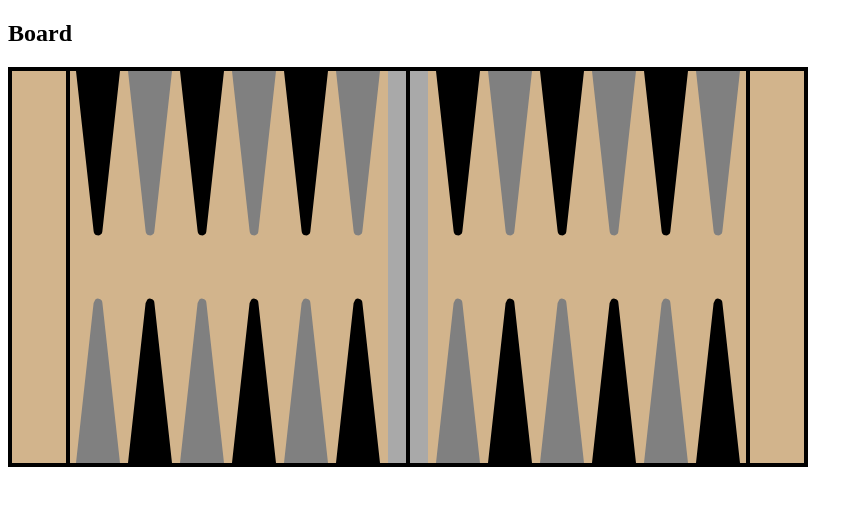
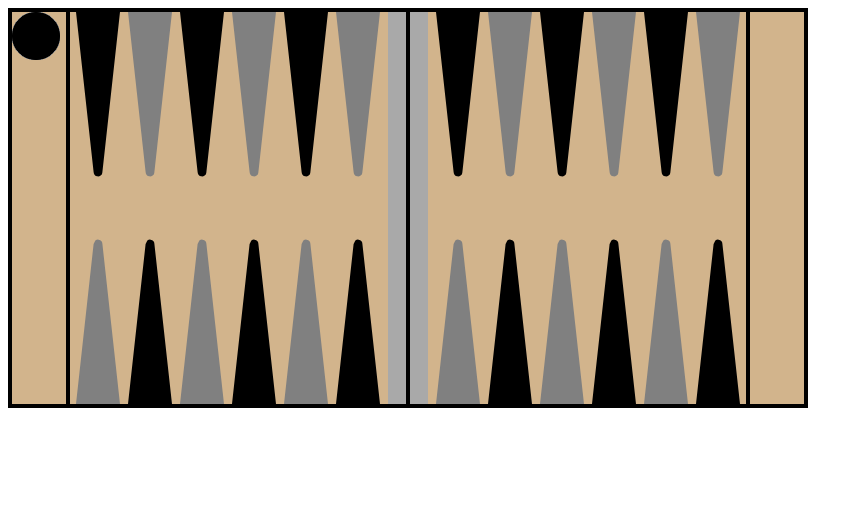
Before and after one commit to JoshMLeslie/ang-backgammon, an Angular app: page / in a window 1280 px wide. Shown: the top 506 px of the page, without its empty margins (0-863 px from the left). Built offline with nearby package versions, Linux system fonts and the light colour scheme.

Commit message:
stub out chits

```diff
--- a/src/app/app.module.ts
+++ b/src/app/app.module.ts
@@ -3,11 +3,13 @@ import { BrowserModule } from '@angular/platform-browser';
 
 import { AppComponent } from './app.component';
 import { BoardComponent } from './board/board.component';
+import { ChitsComponent } from './chits/chits.component';
 
 @NgModule({
   declarations: [
     AppComponent,
-    BoardComponent
+    BoardComponent,
+    ChitsComponent
   ],
   imports: [
     BrowserModule
--- a/src/app/board/board.component.html
+++ b/src/app/board/board.component.html
@@ -1,2 +1,4 @@
-<h2>Board</h2>
-<canvas #board id="board">Your browser does not support this app</canvas>
+<div id="board-container">
+	<canvas #board id="board">Your browser does not support this app</canvas>
+	<app-chits [ctx]="ctx"></app-chits>
+</div>
--- a/src/app/board/board.component.scss
+++ b/src/app/board/board.component.scss
@@ -0,0 +1,5 @@
+#board-container {
+	position: relative;
+	height: 400px;
+	width: 800px;
+}
--- a/src/app/board/board.component.ts
+++ b/src/app/board/board.component.ts
@@ -1,4 +1,4 @@
-import { AfterViewInit, Component, ElementRef, ViewChild } from '@angular/core';
+import { Component, ElementRef, OnInit, ViewChild } from '@angular/core';
 import {
   BOARD_HEIGHT,
   BOARD_WIDTH,
@@ -16,7 +16,7 @@ import {
   templateUrl: './board.component.html',
   styleUrls: ['./board.component.scss'],
 })
-export class BoardComponent implements AfterViewInit {
+export class BoardComponent implements OnInit {
   @ViewChild('board', { static: true })
   set board(el: ElementRef<HTMLCanvasElement>) {
     this._board = el?.nativeElement;
@@ -26,7 +26,9 @@ export class BoardComponent implements AfterViewInit {
   }
   private _board!: HTMLCanvasElement;
 
-  ngAfterViewInit() {
+  ctx?: CanvasRenderingContext2D;
+
+  ngOnInit() {
     const ctx = this.board?.getContext('2d', {
       alpha: false,
       willReadFrequently: false,
@@ -36,6 +38,8 @@ export class BoardComponent implements AfterViewInit {
       console.error("Couldn't grab canvas context");
       return;
     }
+
+    this.ctx = ctx;
 
     this.board.height = BOARD_HEIGHT;
     this.board.width = BOARD_WIDTH;
--- /dev/null
+++ b/src/app/chits/chits.component.html
@@ -0,0 +1,12 @@
+<div id="chit-container">
+	<ng-container *ngFor="let chitZone of chits; index as z;">
+		<ng-container *ngFor="let chitColumn of chitZone | keyvalue; index as c;">
+			<div *ngFor="let chit of [].constructor(chitColumn.value.count); index as i;"
+				[ngClass]="['chit', chitColumn.value.player]"
+				[id]="z+'-'+c+'-'+i"
+				(click)="chitClick($event, z+'-'+c+'-'+i)">
+			</div>
+			<!-- replace div w/ something like <app-chit-column [column]="chitColumn.value" ... />... -->
+		</ng-container>
+	</ng-container>
+</div>
--- /dev/null
+++ b/src/app/chits/chits.component.scss
@@ -0,0 +1,26 @@
+#chit-container {
+	position: absolute;
+	top: 4px;
+	right: 4px;
+	bottom: 4px;
+	left: 4px;
+	pointer-events: none;
+
+	* {
+		pointer-events: all;
+	}
+}
+
+.chit {
+	height: 3rem;
+	width: 3rem;
+	position: absolute;
+	border-radius: 50%;
+}
+
+.chit.black {
+	background-color: black;
+}
+.chit.white {
+	background-color: white;
+}
--- /dev/null
+++ b/src/app/chits/chits.component.ts
@@ -0,0 +1,24 @@
+import { Component, Input, OnInit } from '@angular/core';
+import { CHIT_MAP_DEFAULT } from './chits.const';
+
+@Component({
+  selector: 'app-chits',
+  templateUrl: './chits.component.html',
+  styleUrls: ['./chits.component.scss']
+})
+export class ChitsComponent implements OnInit {
+  @Input() ctx? : CanvasRenderingContext2D;
+  chits = CHIT_MAP_DEFAULT;
+
+  chitClick(e: any, i: string) {
+    console.log("foo", e, i)
+  }
+
+  ngOnInit() {
+    if (!this.ctx) {
+      throw Error("canvas ctx not present in chits");
+    }
+
+
+  }
+}
--- /dev/null
+++ b/src/app/chits/chits.const.ts
@@ -0,0 +1,44 @@
+// based on zones 0-3
+interface ChitColumn {
+  count: number;
+  player: '' | 'white' | 'black';
+}
+
+interface ChitZone {
+  [z: number]: ChitColumn;
+}
+
+export const CHIT_MAP_DEFAULT: ChitZone[] = [
+  {
+    0: { count: 5, player: 'white' },
+    1: { count: 0, player: '' },
+    2: { count: 0, player: '' },
+    3: { count: 0, player: '' },
+    4: { count: 3, player: 'black' },
+    5: { count: 0, player: '' },
+  },
+  {
+    0: { count: 5, player: 'black' },
+    1: { count: 0, player: '' },
+    2: { count: 0, player: '' },
+    3: { count: 0, player: '' },
+    4: { count: 0, player: '' },
+    5: { count: 2, player: 'white' },
+  },
+  {
+    0: { count: 5, player: 'black' },
+    1: { count: 0, player: '' },
+    2: { count: 0, player: '' },
+    3: { count: 0, player: '' },
+    4: { count: 3, player: 'white' },
+    5: { count: 0, player: '' },
+  },
+  {
+    0: { count: 5, player: 'white' },
+    1: { count: 0, player: '' },
+    2: { count: 0, player: '' },
+    3: { count: 0, player: '' },
+    4: { count: 0, player: '' },
+    5: { count: 2, player: 'black' },
+  },
+];
```
Also changed, not shown: src/app/chits/chits.helper.ts (added), 1 other file (tests, documents, lock files or other folders).
